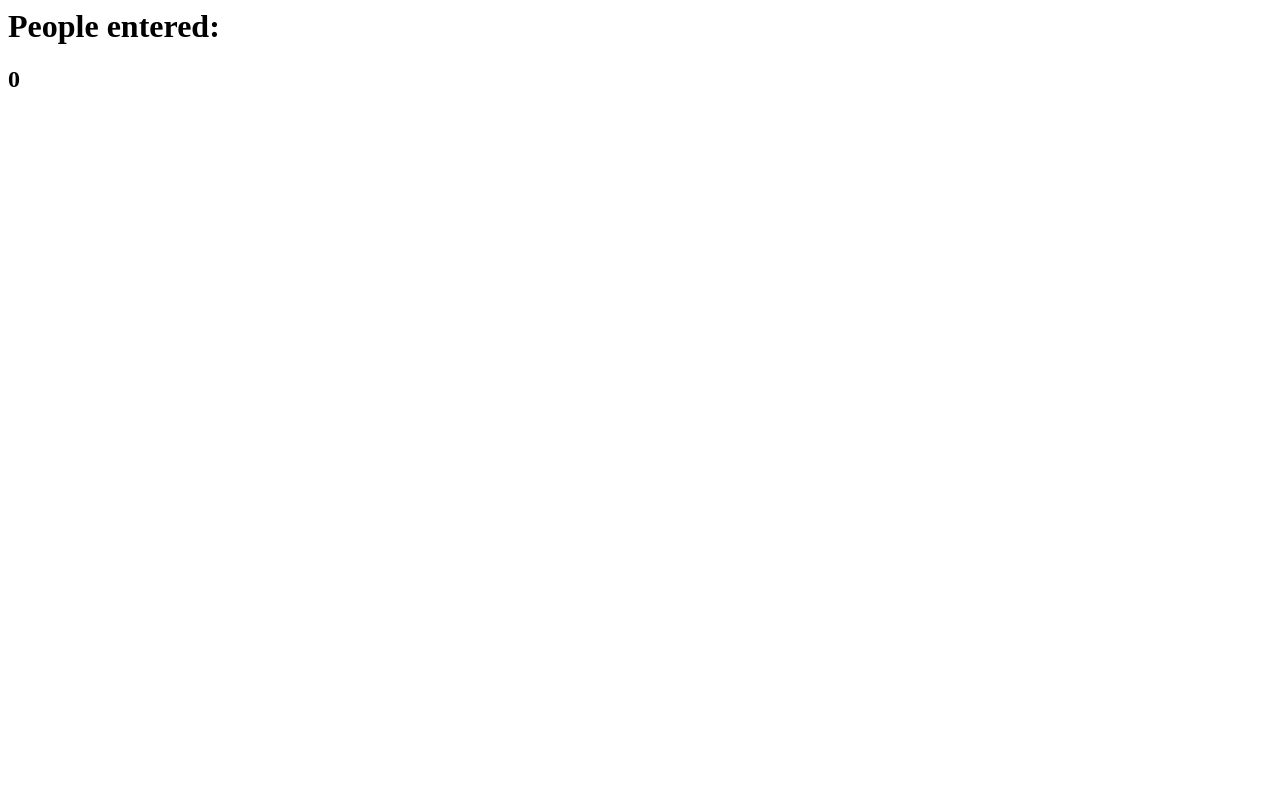
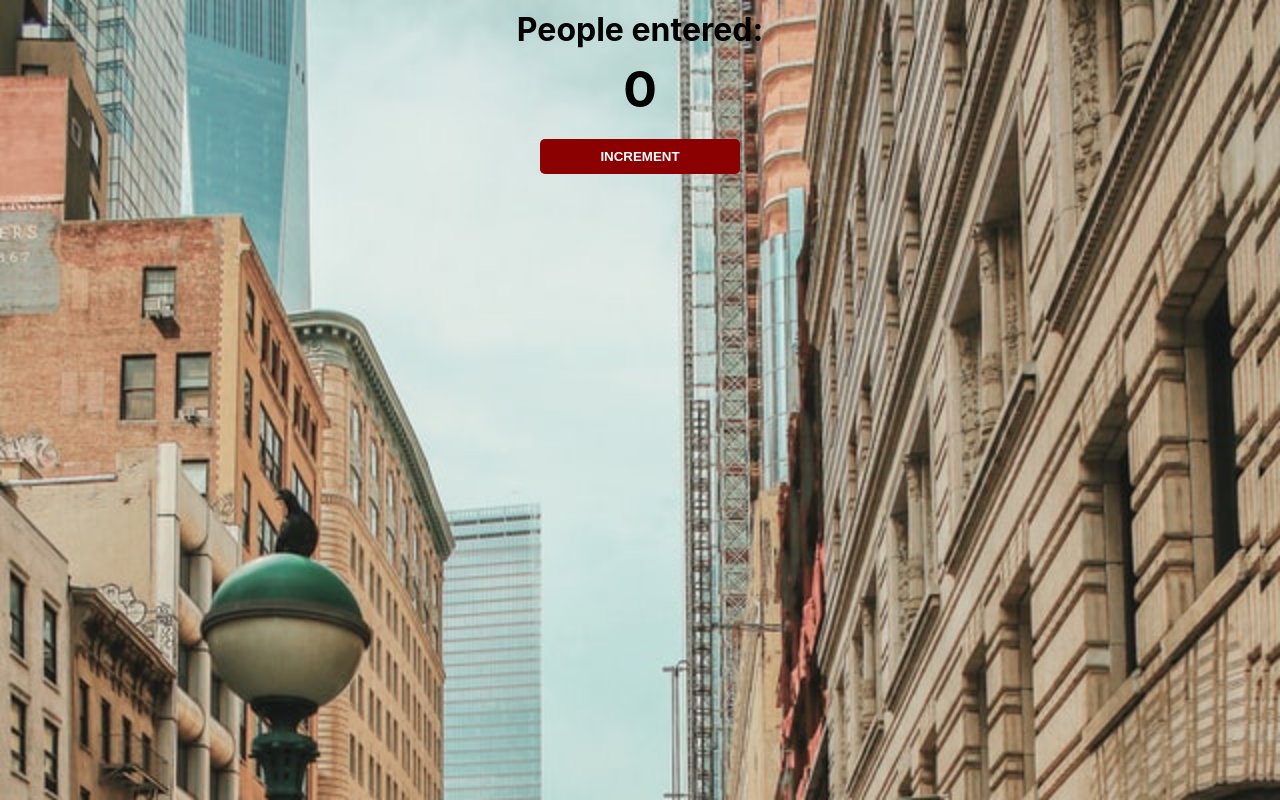
Before and after one commit to eschallmoser/practice-biscuit, a plain HTML site: page people-counter/index.html in a window 1280 px wide. Drawn offline with Linux system fonts and the light colour scheme.

Commit message:
add HTML elements, CSS properties, and JS functions

```diff
--- a/people-counter/index.css
+++ b/people-counter/index.css
@@ -0,0 +1,38 @@
+body {
+  background-image: url("images/station.jpg");
+  background-size: cover;
+  font-family: -apple-system, BlinkMacSystemFont, "Segoe UI", Roboto, Oxygen,
+    Ubuntu, Cantarell, "Open Sans", "Helvetica Neue", sans-serif;
+  font-weight: bold;
+  text-align: center;
+}
+
+h1 {
+  margin-top: 10px;
+  margin-bottom: 10px;
+}
+
+h2 {
+  font-size: 50px;
+  margin-top: 0;
+  margin-bottom: 20px;
+}
+
+button {
+  border: none;
+  padding-top: 10px;
+  padding-bottom: 10px;
+  color: white;
+  font-weight: bold;
+  width: 200px;
+  margin-bottom: 5px;
+  border-radius: 5px;
+}
+
+#increment-btn {
+  background: darkred;
+}
+
+#save-btn {
+  background-color: darkgreen;
+}
--- a/people-counter/index.html
+++ b/people-counter/index.html
@@ -5,6 +5,7 @@
   <body>
     <h1>People entered:</h1>
     <h2 id="count-el">0</h2>
+    <button id="increment-btn" onclick="increment()">INCREMENT</button>
     <script src="index.js"></script>
   </body>
 </html>
--- a/people-counter/index.js
+++ b/people-counter/index.js
@@ -1,14 +1,7 @@
-// document.getElementById("count-el").innerText = 5
+let countEl = document.getElementById("count-el")
+let count = 0
 
-// let firstBatch = 5
-// let secondBatch = 7
-
-// let count = firstBatch + secondBatch
-
-// console.log(count);
-
-let myAge = 35
-let humanDogRatio = 7
-let myDogAge = myAge * humanDogRatio
-
-console.log(myDogAge);
+function increment() {
+    count = count + 1
+    countEl.innerText = count
+}
```
Also changed, not shown: people-counter/images/station.jpg (added).
